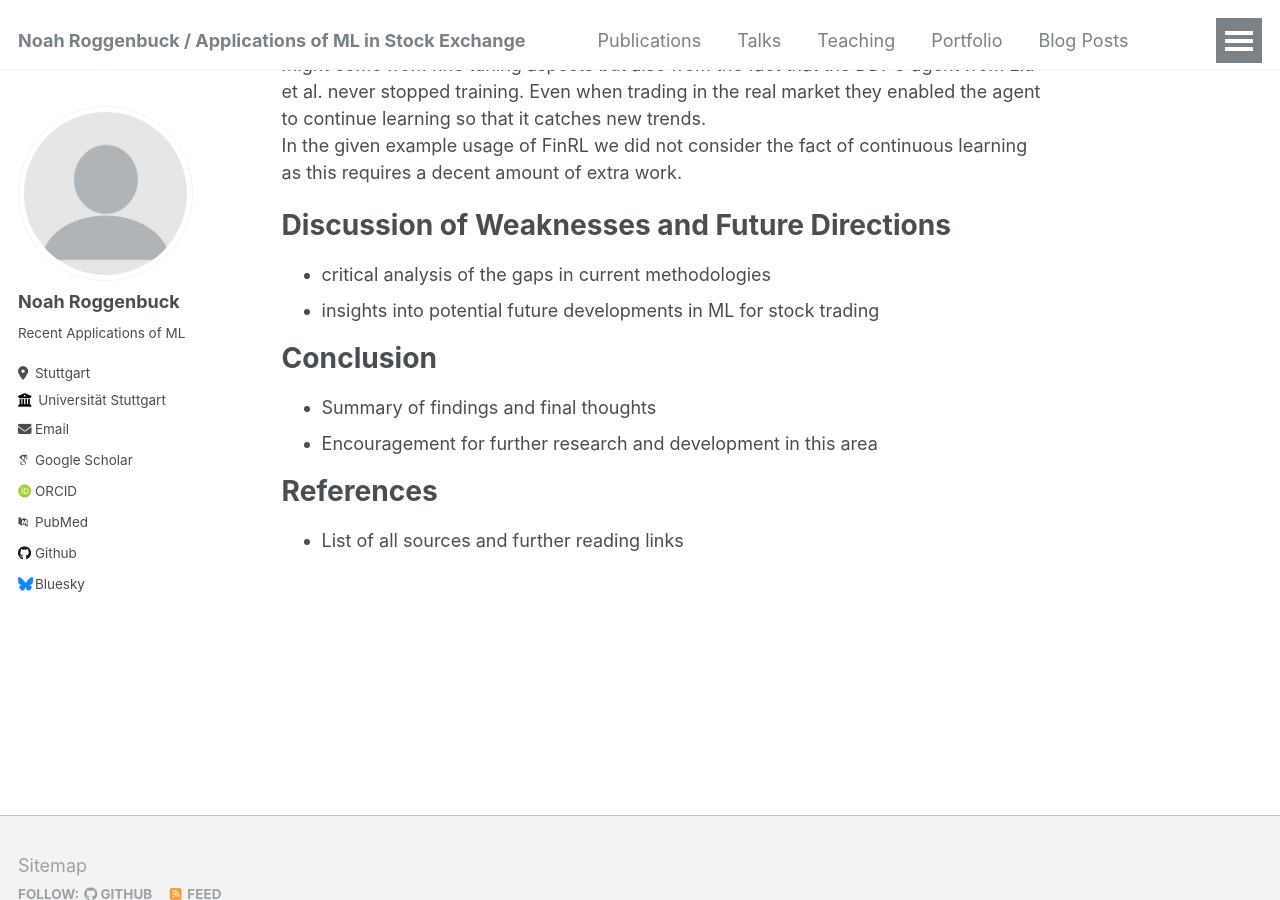
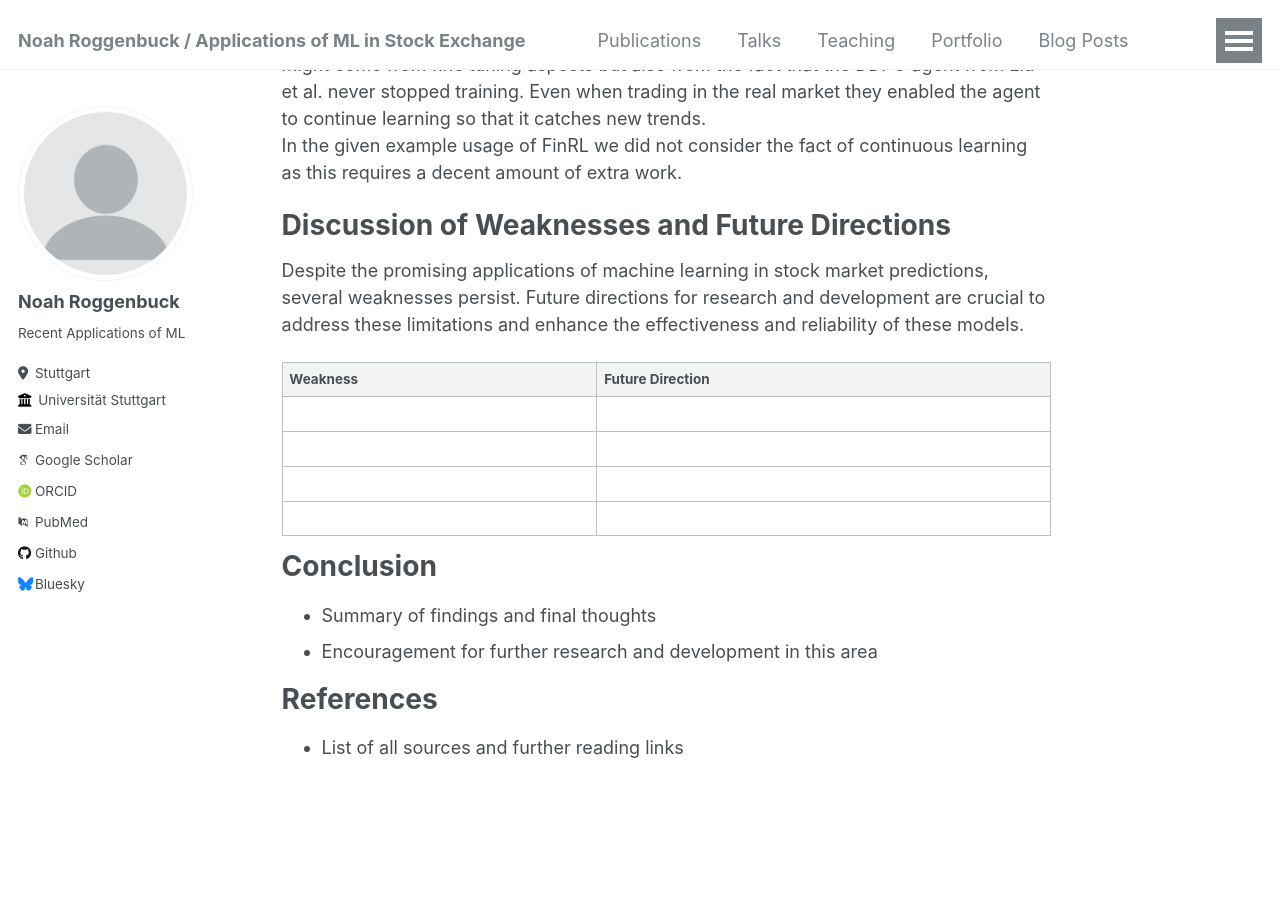
Before and after one commit to noahrog02/noahrog02.github.io, a Jekyll site: the page built from _pages/about.md, in a window 1280 px wide and 900 px high, scrolled down 17070 px. Built offline with Jekyll 4.4.1, drawn with Linux system fonts in a browser that asks for light colours; some web fonts are replaced.

Commit message:
Update about.md

```diff
--- a/_pages/about.md
+++ b/_pages/about.md
@@ -203,8 +203,15 @@ In the given example usage of FinRL we did not consider the fact of continuous l
 
 Discussion of Weaknesses and Future Directions
 ======
-- critical analysis of the gaps in current methodologies
-- insights into potential future developments in ML for stock trading
+
+Despite the promising applications of machine learning in stock market predictions, several weaknesses persist. Future directions for research and development are crucial to address these limitations and enhance the effectiveness and reliability of these models.
+
+| **Weakness** | **Future Direction** |
+|--------------|----------------------|
+|              |                      |
+|              |                      |
+|              |                      |
+|              |                      |
 
 Conclusion
 ======
```
